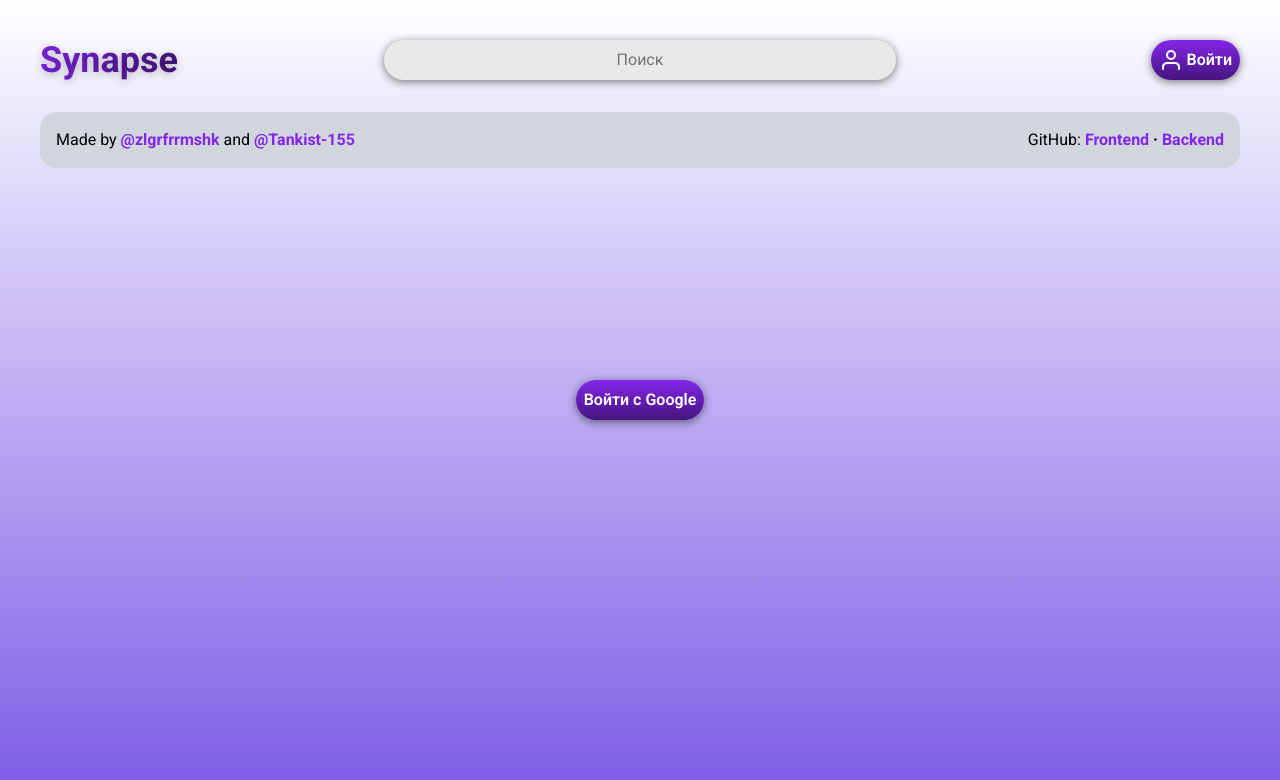
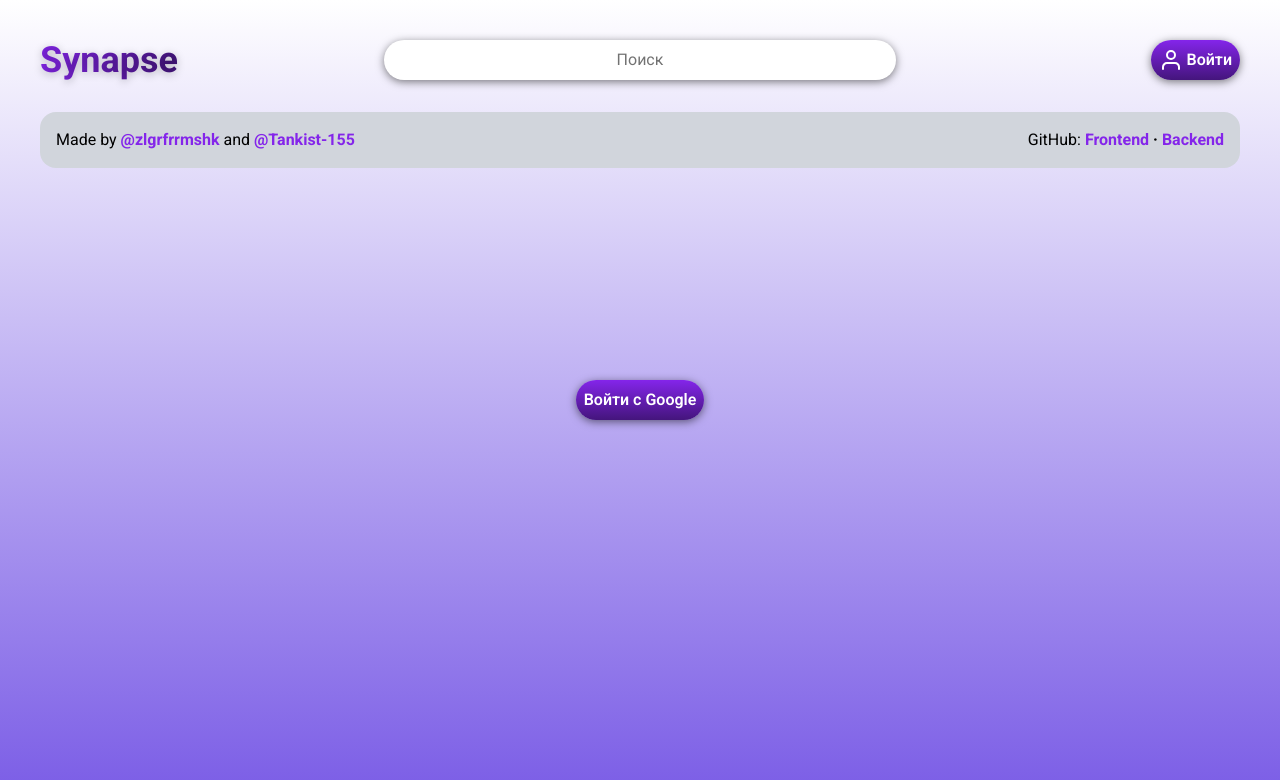
Before and after one commit to zlgrfrrmshk/synapse-frontend, a React (Vite) app: page /account in a window 1280 px wide. Shown: the top 780 px of the page. Built offline with nearby package versions, Linux system fonts and the light colour scheme; no server answers.

Commit message:
changed bg of search bars

```diff
--- a/src/App.tsx
+++ b/src/App.tsx
@@ -34,7 +34,7 @@ function App() {
 
         <Link
           to={`/search/`}
-          className="nonselectable flex items-center justify-center absolute left-1/2 -translate-x-1/2 bg-search-bar roboto-regular text-text-light h-full sm:w-48 md:w-84 lg:w-128 rounded-full anim cursor-pointer"
+          className="nonselectable flex items-center justify-center absolute left-1/2 -translate-x-1/2 bg-white roboto-regular text-text-light h-full sm:w-48 md:w-84 lg:w-128 rounded-full anim cursor-pointer"
         >
           <div>Поиск</div>
         </Link>
@@ -76,7 +76,7 @@ function App() {
 
         <Link
           to={`/search/`}
-          className="nonselectable flex items-center justify-center bg-search-bar roboto-regular text-text-light h-full w-full rounded-full anim cursor-pointer"
+          className="nonselectable flex items-center justify-center bg-white roboto-regular text-text-light h-full w-full rounded-full anim cursor-pointer"
         >
           <div>Поиск</div>
         </Link>
```
